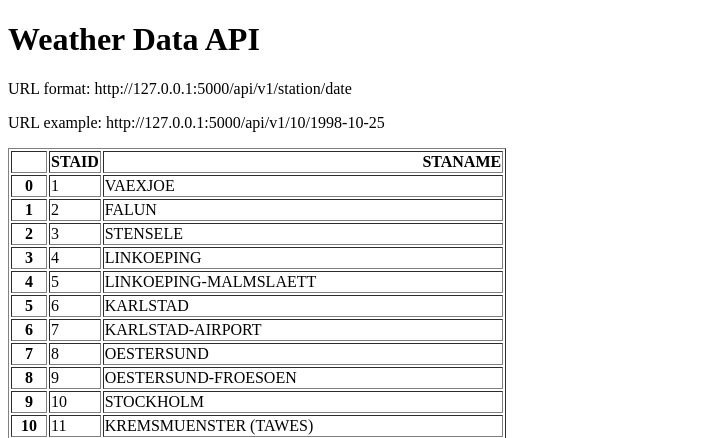
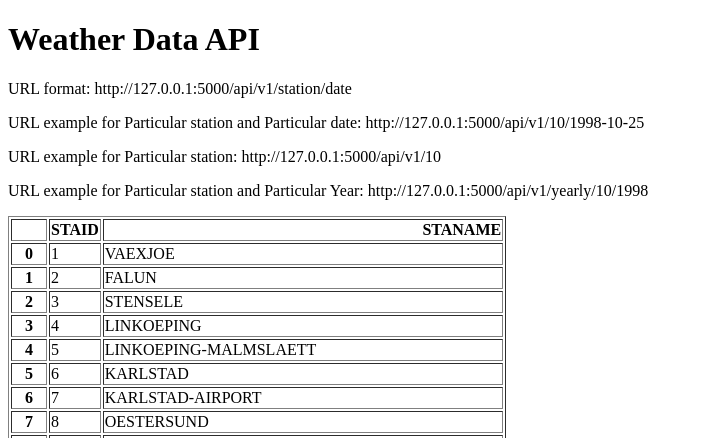
Before and after one commit to Shivam09m/Weather_API, a Flask app: page / in a window 1280 px wide. Shown: the top 438 px of the page, without its empty margins (0-703 px from the left). Run offline with Flask 2, Linux system fonts and the light colour scheme.

Commit message:
added two more URL for Station Yearly and all data of station

```diff
--- a/main.py
+++ b/main.py
@@ -5,6 +5,7 @@ app = Flask(__name__)
 
 stations = pd.read_csv("data_small/stations.txt", skiprows=17)
 stations = stations[["STAID", "STANAME                                 "]]
+
 
 @app.route("/")
 def home():
@@ -21,5 +22,22 @@ def about(station, date):
             "temperature": temperature}
 
 
+@app.route("/api/v1/<station>")
+def all_data(station):
+    filename = "data_small/TG_STAID" + str(station).zfill(6) + ".txt"
+    df = pd.read_csv(filename, skiprows=20, parse_dates=["    DATE"])
+    result = df.to_dict(orient="records")
+    return result
+
+
+@app.route("/api/v1/yearly/<station>/<year>")
+def yearly(station, year):
+    filename = "data_small/TG_STAID" + str(station).zfill(6) + ".txt"
+    df = pd.read_csv(filename, skiprows=20)
+    df["    DATE"] = df["    DATE"].astype(str)
+    result = df[df["    DATE"].str.startswith(str(year))].to_dict(orient="records")
+    return result
+
+
 if __name__ == "__main__":
     app.run(debug=True)
--- a/templates/home.html
+++ b/templates/home.html
@@ -7,7 +7,9 @@
 <body>
 <h1>Weather Data API</h1>
 <p>URL format: http://127.0.0.1:5000/api/v1/station/date</p>
-<p>URL example: http://127.0.0.1:5000/api/v1/10/1998-10-25</p>
+<p>URL example for Particular station and Particular date: http://127.0.0.1:5000/api/v1/10/1998-10-25</p>
+<p>URL example for Particular station: http://127.0.0.1:5000/api/v1/10</p>
+<p>URL example for Particular station and Particular Year: http://127.0.0.1:5000/api/v1/yearly/10/1998</p>
 <p>{{data|safe}}</p>
 </body>
 </html>
```
